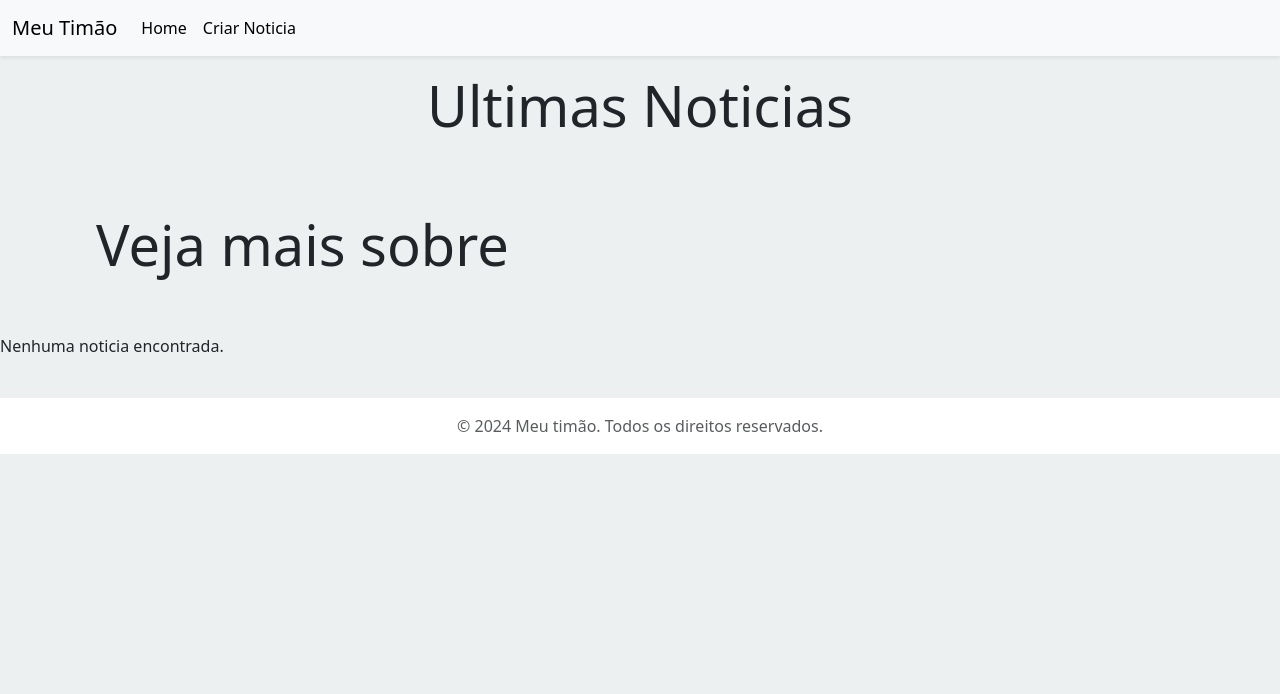
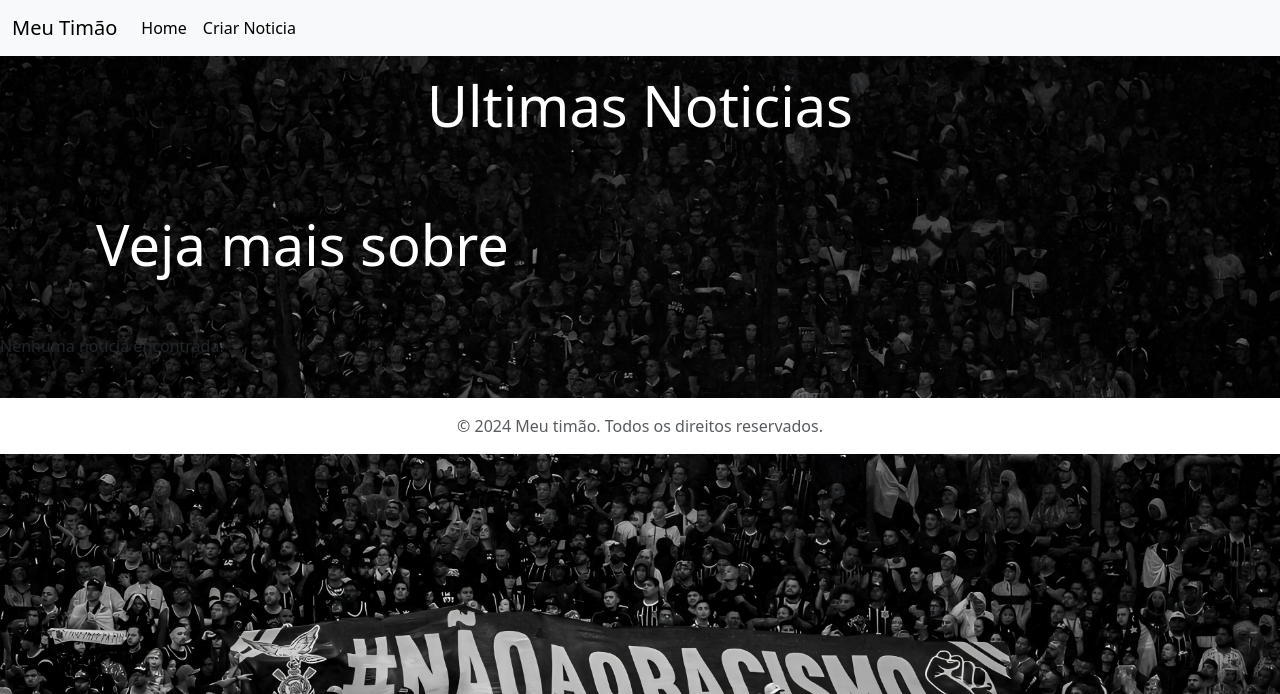
Before and after one commit to FaelSantoss/challenge2_classPW, a Flask app: page / in a window 1280 px wide. Shown: the top 694 px of the page. Run offline with Flask 3, Linux system fonts and the light colour scheme; data that the repository does not hold is empty.

Commit message:
added img in background

```diff
--- a/src/ui/static/style.css
+++ b/src/ui/static/style.css
@@ -22,3 +22,13 @@ form input[type="submit"] {
     margin: 4px 2px;
     cursor: pointer;
 }
+
+.bg-custom {
+    background-image: url('./uploads/bg.jpg');
+    background-repeat: no-repeat;
+    background-size: cover;
+}
+
+h1 {
+    color: white;
+}
--- a/src/ui/templates/homepage.html
+++ b/src/ui/templates/homepage.html
@@ -15,7 +15,7 @@
     <link href="https://cdn.jsdelivr.net/npm/bootstrap@5.3.3/dist/css/bootstrap.min.css" rel="stylesheet" integrity="sha384-QWTKZyjpPEjISv5WaRU9OFeRpok6YctnYmDr5pNlyT2bRjXh0JMhjY6hW+ALEwIH" crossorigin="anonymous">
     {% endblock %}
 </head>
-<body style="background-color: #ECF0F1;">
+<body class="bg-custom">
     {% block header %}
     <nav class="navbar navbar-expand-lg bg-body-tertiary shadow-sm">
         <div class="container-fluid">
@@ -39,14 +39,14 @@
       {% endblock %}
       {% block body %}
       <div class="p-3">
-        <h1 class="display-4 text-center">Ultimas Noticias</h1>
+        <h1 class="display-4 text-center text-white">Ultimas Noticias</h1>
       </div>
       {% if noticias | length >= 1 %}
         {% include "noticia_carousel/index.html" %}
       {% endif%}
 
       <div class="p-5 mx-5">
-        <h2 class="display-4">Veja mais sobre</h2>
+        <h2 class="display-4 text-white">Veja mais sobre</h2>
       </div>
       {% include "noticia_cards/index.html" %}
       {% endblock %}
```
Also changed, not shown: src/ui/static/uploads/bg.jpg (added), src/ui/static/uploads/garro.jpg (added).
